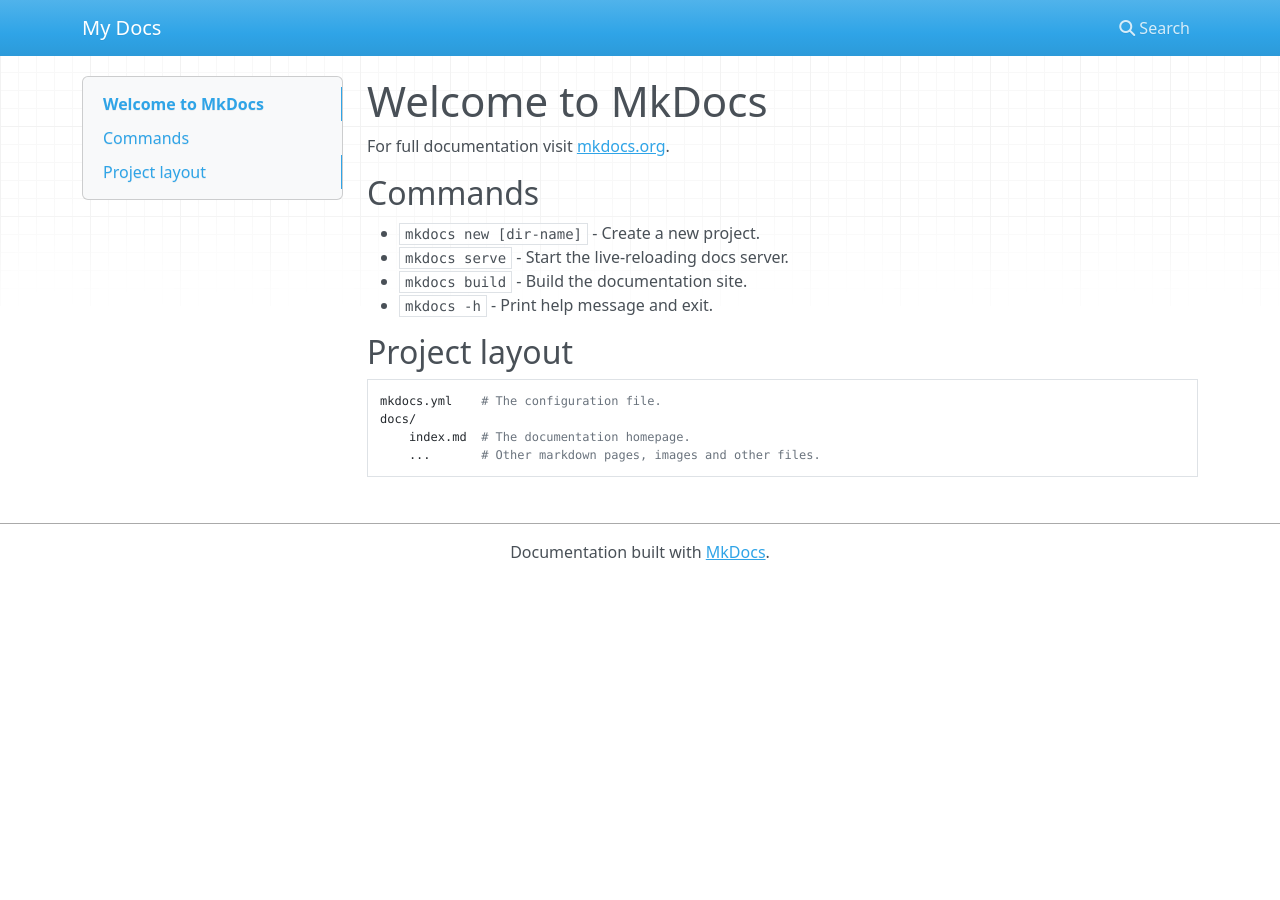
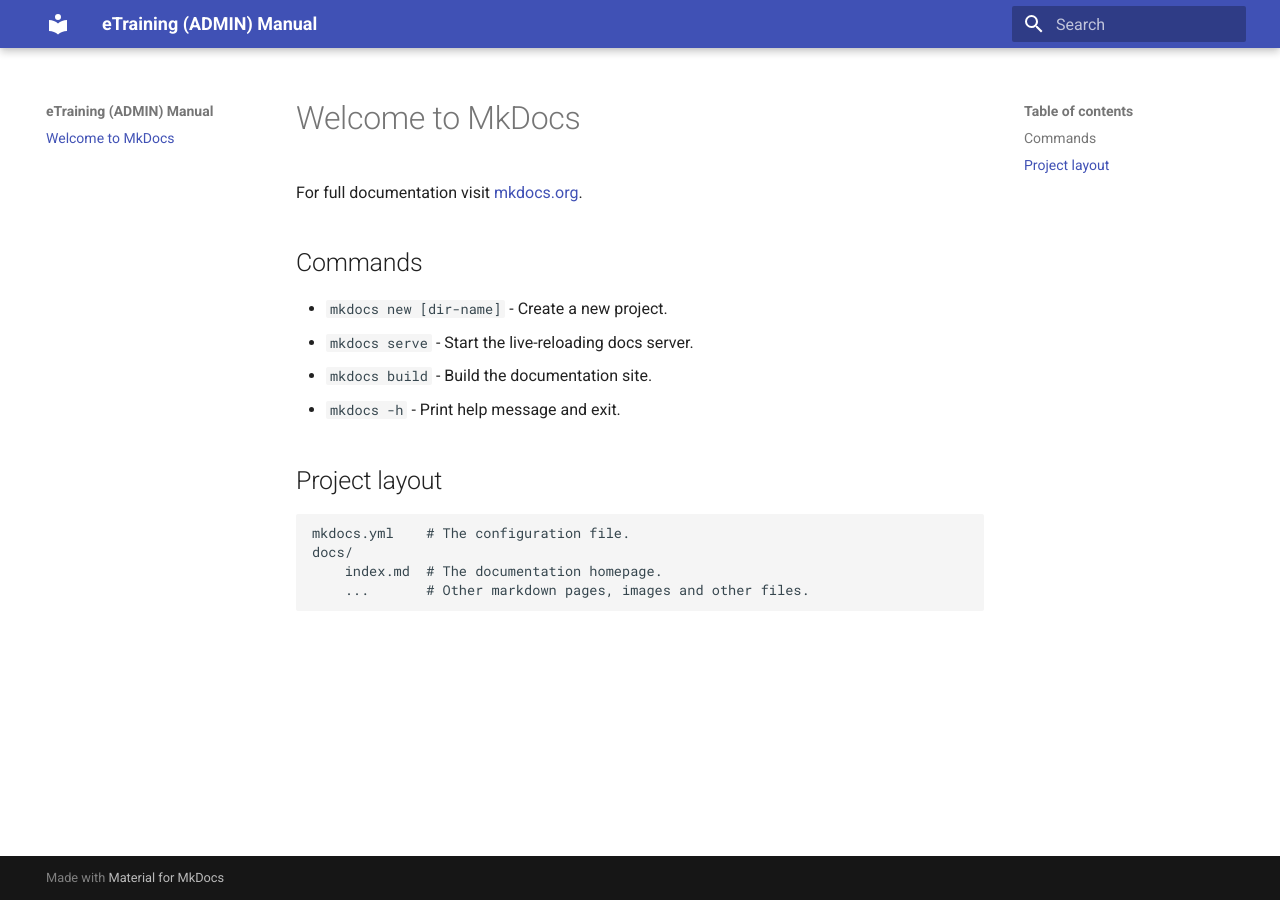
Before and after one commit to akademi-jpj/etraining, an MkDocs documentation site: the page built from docs/index.md, in a window 1280 px wide. Built offline with MkDocs 1.6.1 and Material for MkDocs 9.7.7, drawn with Linux system fonts in a browser that asks for light colours; nearby versions of some CDN libraries.

Commit message:
Add material

```diff
--- a/mkdocs.yml
+++ b/mkdocs.yml
@@ -1 +1,19 @@
-site_name: My Docs
+site_name: eTraining (ADMIN) Manual
+theme:
+  name: material
+
+  features:
+    - content.code.annotate
+  #   - navigation.tabs
+  #   - navigation.tabs.sticky
+  font:
+    text: Roboto
+  palette:
+    primary: indigo
+markdown_extensions:
+  - attr_list
+  - pymdownx.highlight:
+      anchor_linenums: true
+  - pymdownx.inlinehilite
+  - pymdownx.snippets
+  - pymdownx.superfences
```
